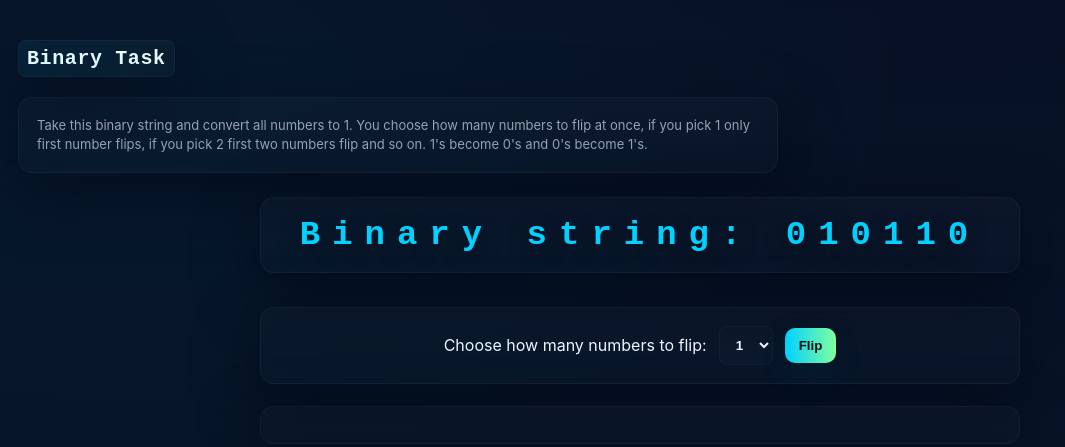
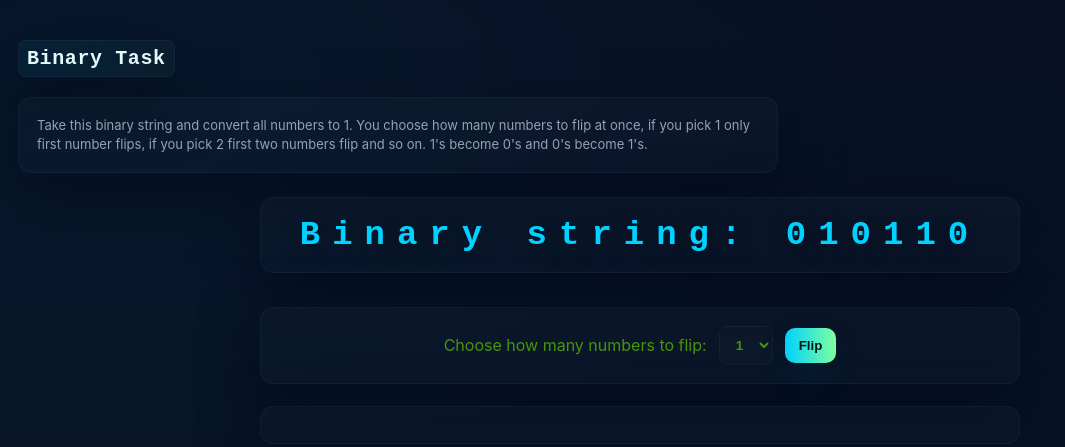
Before and after one commit to RuneSmedhaugen/binary-task, a plain HTML site: page index.html in a window 1280 px wide. Shown: the whole page, without its empty margins (0-1065 px from the left). Drawn offline with Linux system fonts and the light colour scheme.

Commit message:
small styling issue lol

```diff
--- a/style.css
+++ b/style.css
@@ -123,6 +123,7 @@ b1#header{
     border:1px solid rgba(255,255,255,0.02);
     width:760px;
     max-width:96%;
+    color: rgb(73, 148, 11);
 }
 
 #flip-count{
```
